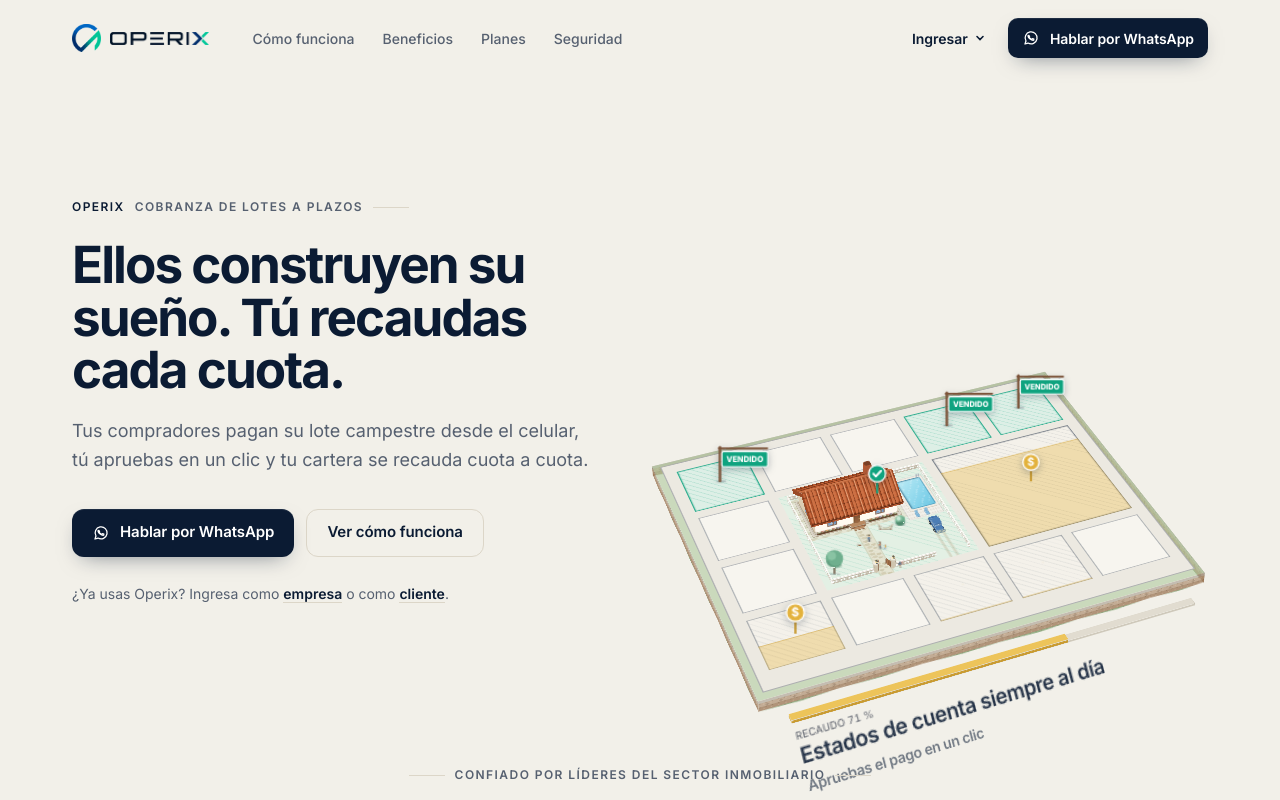
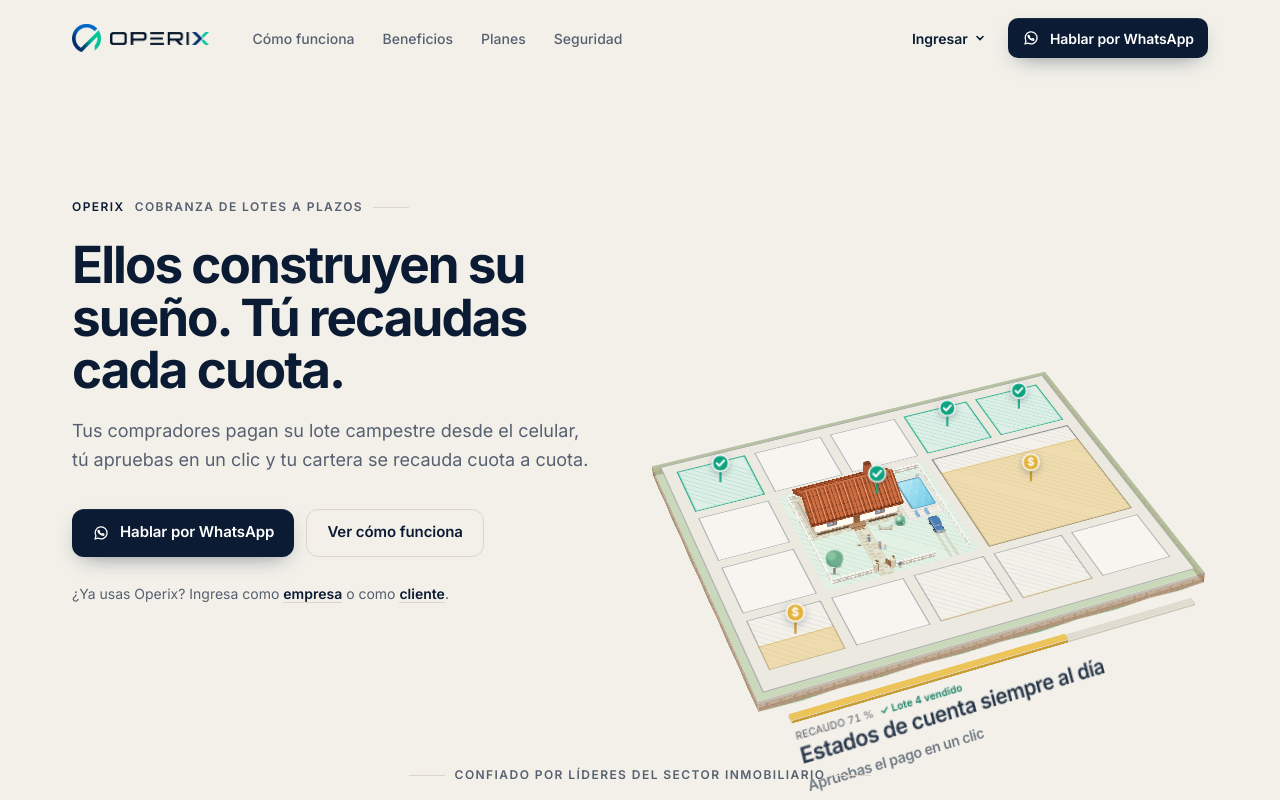
Before and after one commit to 96danielr/cobranza-inmobiliaria-frontend, a Next.js app: page / in a window 1280 px wide. Shown: the top 800 px of the page. Built offline with nearby package versions, Linux system fonts and the light colour scheme.

Commit message:
feat(landing): back to check pins; 'Lote n vendido' next to the collection %

```diff
--- a/src/components/landing/hero/hero-scene.css
+++ b/src/components/landing/hero/hero-scene.css
@@ -238,3 +238,6 @@
 .landing .ox .bb .pin.p3 svg { width: 50px; height: auto; }
 .landing .ox .bb.done.signed .p2 { transform: scale(0); opacity: 0; }
 .landing .ox .bb.done.signed .p3 { transform: scale(1); opacity: 1; }
+/* "Lote n vendido" next to the collection %, in the paid green */
+.landing .ox .tx.n .sold, .landing .ox .hud2 .n2 .sold { margin-left: .7em; color: #0B7A5F; font-weight: 600; }
+.landing .ox .tx.n .sold::before, .landing .ox .hud2 .n2 .sold::before { content: '✓ '; }
--- a/src/components/landing/hero/heroScene.js
+++ b/src/components/landing/hero/heroScene.js
@@ -92,17 +92,10 @@ export function mountHeroScene(root) {
   const PAY_ORDER = ['0,0', '3,0', '4,0', '0,3', '2,3', '3,3'], PAY_STEP = [2, 3, 3, 5, 6, 6];
   const PIN = '<div class="pin p1"><svg viewBox="0 0 20 20"><circle cx="10" cy="10" r="9" fill="#E3B23C" stroke="#fff" stroke-width="1.6"/><text x="10" y="14.3" text-anchor="middle" font-size="12" font-weight="700" fill="#fff" font-family="Inter, system-ui, sans-serif">&#36;</text></svg><i></i></div>'
     + '<div class="pin p2"><svg viewBox="0 0 20 20"><circle cx="10" cy="10" r="9" fill="#0FA37F" stroke="#fff" stroke-width="1.6"/><path d="M5.9 10.3l2.7 2.7 5.5-5.9" fill="none" stroke="#fff" stroke-width="2.2" stroke-linecap="round" stroke-linejoin="round"/></svg><i></i></div>';
-  // fully paid lots that are still empty show a "VENDIDO" real-estate sign instead of the check (the check stays for lots with a house):
-  // a wooden post with an arm and a hanging white board with a red band, staked in the lot
-  const SOLD = '<div class="pin p3"><svg viewBox="0 0 44 30"><ellipse cx="5" cy="29.2" rx="4" ry=".8" fill="rgba(11,27,51,.2)"/>'
-    + '<path d="M4 29V2.5" stroke="#7A5136" stroke-width="2" stroke-linecap="round"/><path d="M3 3.4h38" stroke="#7A5136" stroke-width="1.6" stroke-linecap="round"/>'
-    + '<path d="M8 3.8v2M38 3.8v2" stroke="#8E959E" stroke-width=".6"/>'
-    + '<rect x="5.5" y="5.8" width="36" height="12" rx="1.4" fill="#0FA37F" stroke="#FFFFFF" stroke-width="1"/>'
-    + '<text x="23.5" y="14.1" text-anchor="middle" textLength="29" lengthAdjust="spacingAndGlyphs" font-family="Inter, system-ui, sans-serif" font-size="6.4" font-weight="800" fill="#FFFFFF">VENDIDO</text></svg></div>';
   const pins = PAY_ORDER.map(key => { const [c, r] = key.split(',').map(Number), [x, y] = lotXY(c, r);
-    const g = div('bb', { left: (x + LW / 2) + 'px', top: (y + LD / 2) + 'px' }); g.innerHTML = PIN + SOLD; if (key !== '3,3') g.classList.add('signed'); return g; });   // '3,3' gets a house
+    const g = div('bb', { left: (x + LW / 2) + 'px', top: (y + LD / 2) + 'px' }); g.innerHTML = PIN; return g; });
   const sitePin = div('bb', { left: (sx + SW / 2) + 'px', top: (sy + SD / 2) + 'px' }); sitePin.innerHTML = PIN;   // rides on the growing roof
-  const site2Pin = div('bb', { left: (s2x + SW / 2) + 'px', top: (s2y + SD / 2) + 'px' }); site2Pin.innerHTML = PIN + SOLD; site2Pin.classList.add('signed');
+  const site2Pin = div('bb', { left: (s2x + SW / 2) + 'px', top: (s2y + SD / 2) + 'px' }); site2Pin.innerHTML = PIN;
   const addFill = el => { const f = document.createElement('i'); f.className = 'lfill'; el.appendChild(f); return f; };
   const QUOTAS = 6;                                                    // instalments drawn per lot
   // sidewalk around the tower site (plan outline)
@@ -439,7 +432,7 @@ export function mountHeroScene(root) {
   LOTS.push({ key: 'site', el: site, pin: sitePin, fill: addFill(site), start: 250, done: T0, st: -1 });
   const SITE2_DONE = T0 + 3.4 * STEP;                                 // the second large lot finishes paying, then its house goes up
   LOTS.push({ key: 'site2', el: site2, pin: site2Pin, fill: addFill(site2), start: T0 + .6 * STEP, done: SITE2_DONE, st: -1 });
-  let recaudo = 0, lastPct = '';
+  let recaudo = 0, lastPct = '', soldN = 0;                          // soldN: lots that have turned green in this cycle
   const CYCLE = T0 + BUILD_DELAY + (NS - 1) * STEP + STEP * .45 + DUR + 6800;   // build, then ~5 s of the house being lived in
   const easeOut = t => 1 - Math.pow(1 - t, 3), clamp = v => Math.min(Math.max(v, 0), 1);
   const backOut = t => { const c = 1.9; return 1 + (c + 1) * Math.pow(t - 1, 3) + c * Math.pow(t - 1, 2); };
@@ -522,7 +515,10 @@ export function mountHeroScene(root) {
     put(sitePin, 'transform', `translateZ(${(top + 2.5).toFixed(1)}px) rotateZ(${(CAM_Z - rz).toFixed(2)}deg) rotateX(${(-(56 + ryv)).toFixed(2)}deg)`);
     // bar = average collection across all lots; turns green when the whole portfolio is collected
     paidS += (recaudo - paidS) * .12;
-    const pct = `RECAUDO ${Math.round(recaudo * 100)} %`; if (pct !== lastPct) { lastPct = pct; lblN.textContent = pct; n2.textContent = pct; }
+    soldN = LOTS.filter(L => L.st === 2).length;                   // lots that are green right now
+    const pct = `RECAUDO ${Math.round(recaudo * 100)} %` + (soldN ? `|Lote ${soldN} vendido` : '');
+    if (pct !== lastPct) { lastPct = pct; const [a, b] = pct.split('|');
+      [lblN, n2].forEach(el => { el.textContent = a; if (b) { const sp = document.createElement('span'); sp.className = 'sold'; sp.textContent = b; el.appendChild(sp); } }); }
     put(barG, 'transform', `translate3d(14px, ${BY}px, 0) scale3d(${Math.max(paidS * lenK, .002).toFixed(3)},1,1)`);
     const isDone = t > endT;
     if (isDone !== green) { green = isDone; barColor(isDone ? BAR_G : BAR_Y); fill2.classList.toggle('done', isDone); }
```
